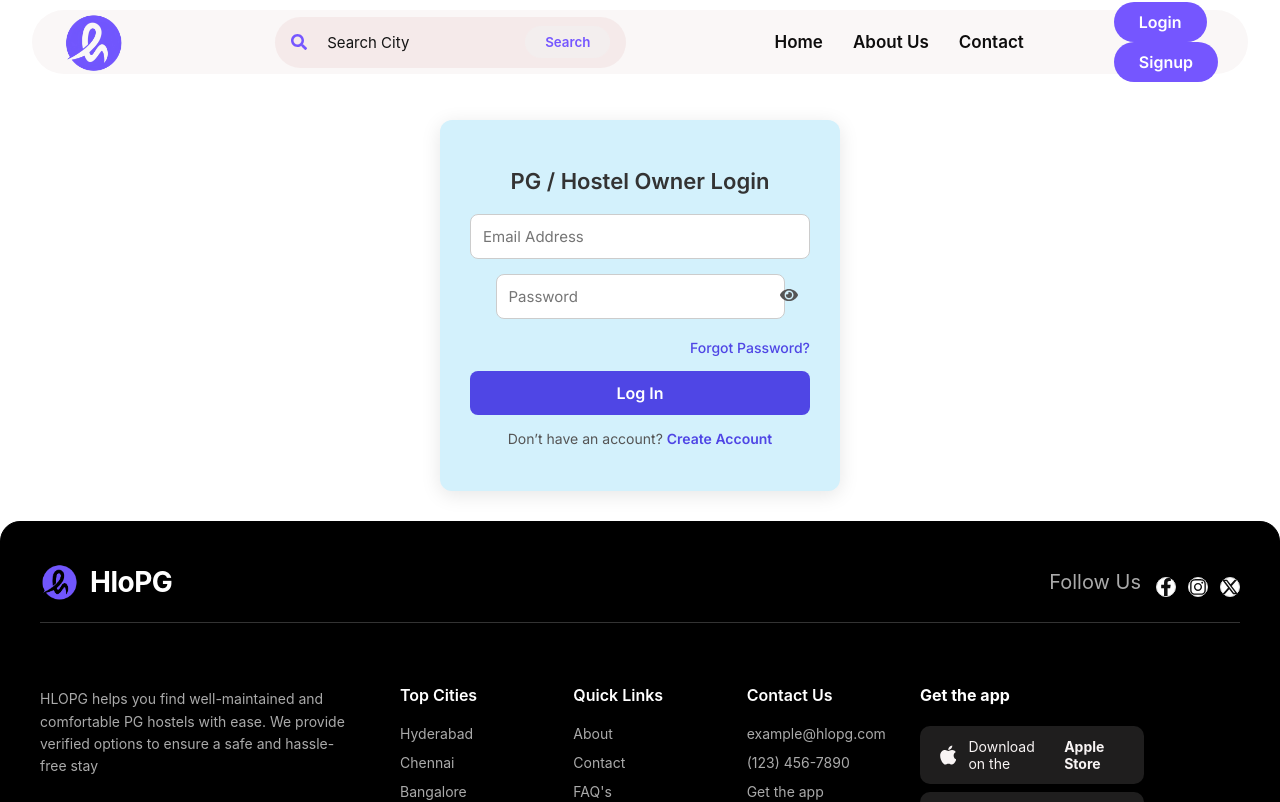
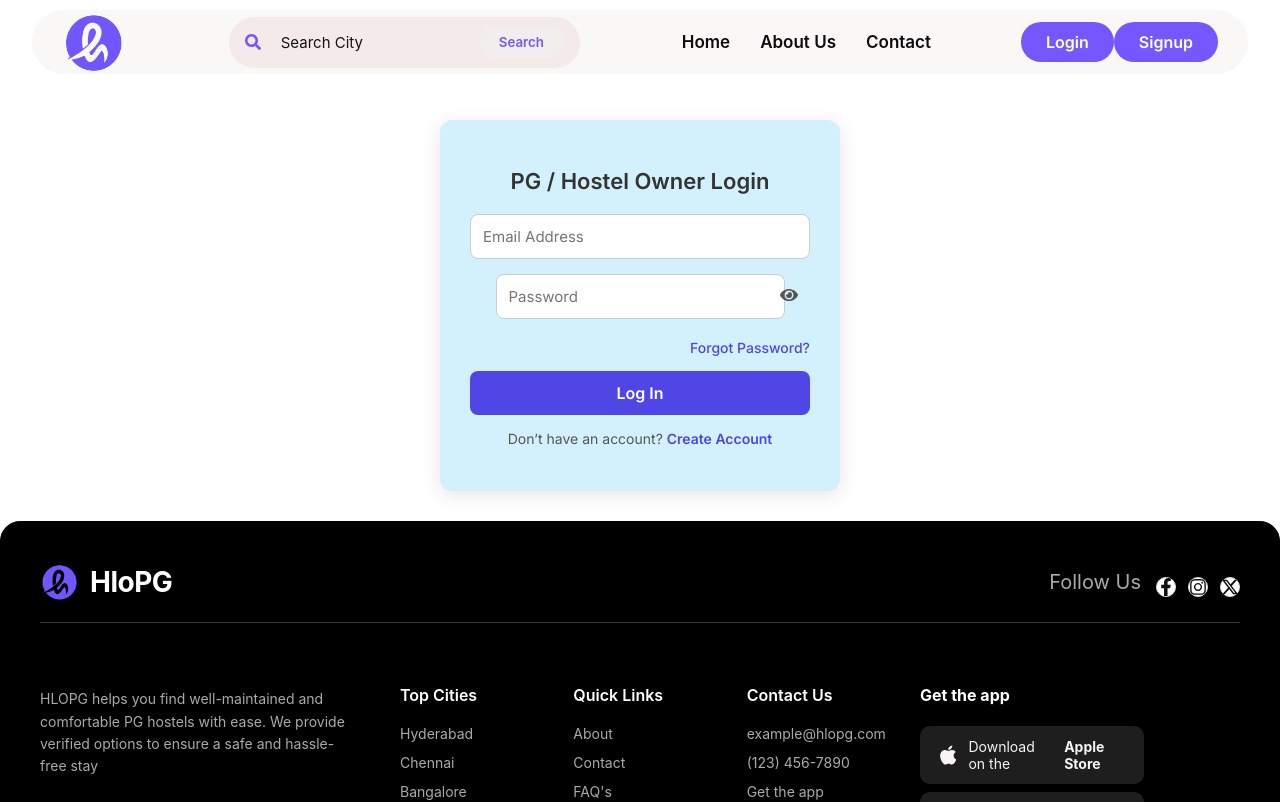
Before and after one commit to SathyaSoftechin/hlopg-live-main, a React (Vite) app: page /ownerLogin in a window 1280 px wide. Shown: the top 802 px of the page. Built offline with nearby package versions, Linux system fonts and the light colour scheme.

Commit message:
Update Header.css

```diff
--- a/src/components/Header.css
+++ b/src/components/Header.css
@@ -218,9 +218,12 @@
 /* ================= Auth Section ================= */
 .auth-section {
   display: flex;
+  flex-direction: row;   /* ✅ FORCE SIDE BY SIDE */
   align-items: center;
+  justify-content: center;
   margin-left: 60px;
-  gap: 18px; /* ✅ PERFECT GAP BETWEEN LOGIN & SIGNUP */
+  gap: 15px;             /* ✅ GAP BETWEEN BUTTONS */
+  flex-wrap: nowrap;     /* ✅ PREVENT STACKING */
 }
 
 .login-btn,
@@ -235,7 +238,7 @@
   font-size: 16px !important;
   white-space: nowrap !important;
   transition: all 0.3s ease !important;
-  display: flex !important; /* ✅ FIX ALIGNMENT */
+  display: inline-flex !important; /* ✅ FIX ALIGNMENT */
   align-items: center !important;
   justify-content: center !important;
   text-decoration: none !important;
```
